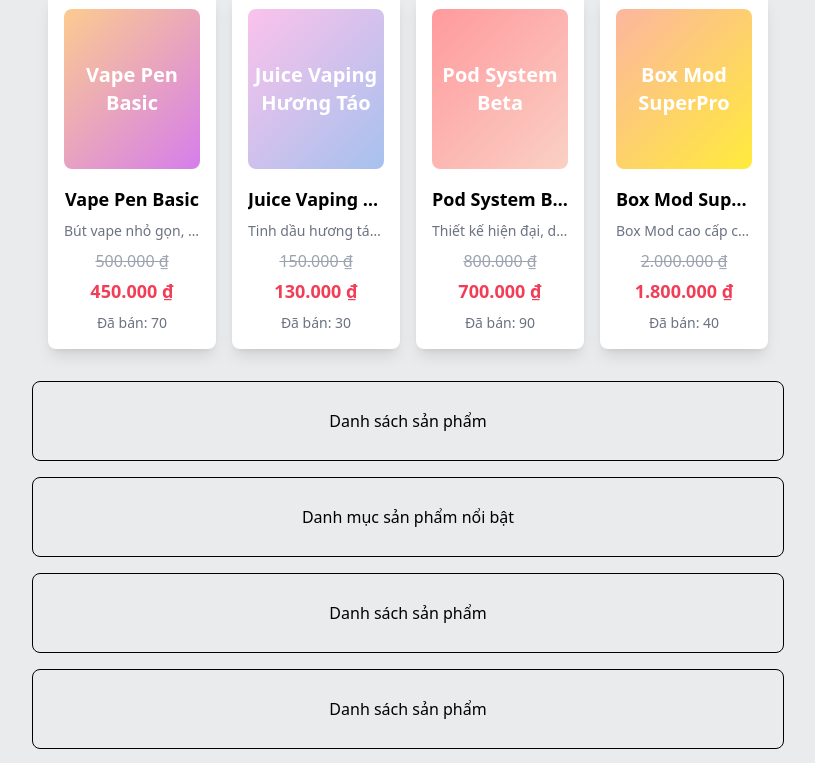
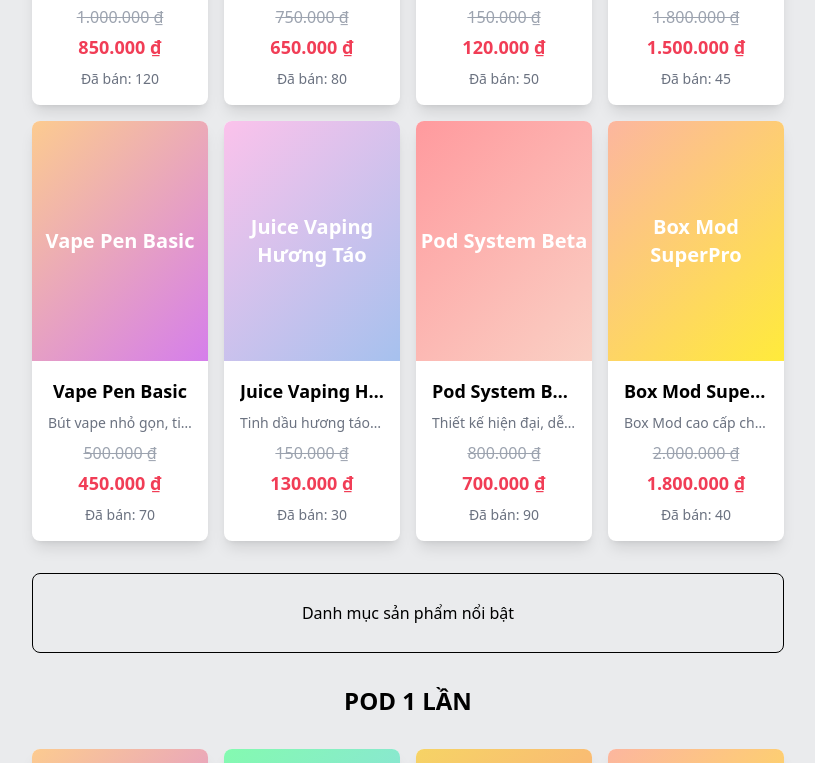
Before and after one commit to TruongKhanh23/thoidaivape, a Vue app: page / in a window 1280 px wide. Shown: the part 1250-2013 px from the top of the page, without its empty margins (232-1047 px from the left). Built offline with nearby package versions, Linux system fonts and the light colour scheme; the HTML template or start-up script is replaced by a standard one.

Commit message:
TDV-015: ProductList

```diff
--- a/src/components/Products/ProductList.vue
+++ b/src/components/Products/ProductList.vue
@@ -1,20 +1,22 @@
 <template>
-    <div class="p-4">
+  <div class="py-4">
+    <p class="text-center font-bold uppercase mb-8 text-2xl">{{ title }}</p>
     <div class="grid gap-4 sm:grid-cols-2 lg:grid-cols-4">
       <div
         v-for="product in products"
         :key="product.id"
-          class="bg-white rounded-lg shadow-lg p-4 cursor-pointer text-center"
+        class="bg-white rounded-lg shadow-lg cursor-pointer text-center"
         @click="goToProductDetails(product.id)"
       >
         <!-- Hình sản phẩm -->
         <div
           :style="{ background: product.image || getRandomGradient() }"
-            class="h-40 w-full rounded-lg mb-4 flex items-center justify-center text-white text-xl font-bold text-center"
+          class="h-60 w-full rounded-t-lg mb-4 flex items-center justify-center text-white text-xl font-bold text-center"
         >
           <span v-if="!product.image">{{ product.name }}</span>
         </div>
 
+        <div class="p-4 pt-0">
           <!-- Tên sản phẩm -->
           <h3 class="text-lg font-semibold mb-2 truncate">{{ product.name }}</h3>
 
@@ -25,130 +27,139 @@
           <p class="text-gray-400 line-through mb-1">{{ formatCurrency(product.price) }}</p>
 
           <!-- Giá ưu đãi -->
-          <p class="text-lg font-bold" :style="{ color: 'rgb(241, 61, 86)' }">{{ formatCurrency(product.discountedPrice) }}</p>
+          <p class="text-lg font-bold" :style="{ color: 'rgb(241, 61, 86)' }">
+            {{ formatCurrency(product.discountedPrice) }}
+          </p>
 
           <!-- Số lượng đã bán -->
           <p class="text-sm text-gray-500 mt-2">Đã bán: {{ product.sold }}</p>
         </div>
       </div>
     </div>
+  </div>
 </template>
 
 <script>
-  import { ref } from "vue";
-  import { useRouter } from "vue-router";
+import { ref } from 'vue'
+import { useRouter } from 'vue-router'
 
 export default {
-    name: "ProductList",
+  name: 'ProductList',
+  props: {
+    title: {
+      type: String,
+      default: '',
+    },
+  },
   setup() {
-      const router = useRouter();
+    const router = useRouter()
 
     // Danh sách các gradient màu đẹp
     const gradients = [
-        "linear-gradient(135deg, #f6d365 0%, #fda085 100%)",
-        "linear-gradient(135deg, #a1c4fd 0%, #c2e9fb 100%)",
-        "linear-gradient(135deg, #fbc2eb 0%, #a6c1ee 100%)",
-        "linear-gradient(135deg, #ff9a9e 0%, #fad0c4 100%)",
-        "linear-gradient(135deg, #fcb69f 0%, #ffeb3b 100%)",
-        "linear-gradient(135deg, #d4fc79 0%, #96e6a1 100%)",
-        "linear-gradient(135deg, #84fab0 0%, #8fd3f4 100%)",
-        "linear-gradient(135deg, #fccb90 0%, #d57eeb 100%)"
-      ];
+      'linear-gradient(135deg, #f6d365 0%, #fda085 100%)',
+      'linear-gradient(135deg, #a1c4fd 0%, #c2e9fb 100%)',
+      'linear-gradient(135deg, #fbc2eb 0%, #a6c1ee 100%)',
+      'linear-gradient(135deg, #ff9a9e 0%, #fad0c4 100%)',
+      'linear-gradient(135deg, #fcb69f 0%, #ffeb3b 100%)',
+      'linear-gradient(135deg, #d4fc79 0%, #96e6a1 100%)',
+      'linear-gradient(135deg, #84fab0 0%, #8fd3f4 100%)',
+      'linear-gradient(135deg, #fccb90 0%, #d57eeb 100%)',
+    ]
 
     // Dummy data cho danh sách sản phẩm
     const products = ref([
       {
         id: 1,
-          name: "Vape Kit Pro",
-          description: "Bộ sản phẩm Vape Kit chất lượng cao",
+        name: 'Vape Kit Pro',
+        description: 'Bộ sản phẩm Vape Kit chất lượng cao',
         price: 1000000,
         discountedPrice: 850000,
         sold: 120,
       },
       {
         id: 2,
-          name: "Pod System Alpha",
-          description: "Pod system nhỏ gọn, dễ mang theo",
+        name: 'Pod System Alpha',
+        description: 'Pod system nhỏ gọn, dễ mang theo',
         price: 750000,
         discountedPrice: 650000,
         sold: 80,
       },
       {
         id: 3,
-          name: "Juice Vaping Hương Dâu",
-          description: "Tinh dầu hương dâu cho trải nghiệm tuyệt vời",
+        name: 'Juice Vaping Hương Dâu',
+        description: 'Tinh dầu hương dâu cho trải nghiệm tuyệt vời',
         price: 150000,
         discountedPrice: 120000,
         sold: 50,
       },
       {
         id: 4,
-          name: "Box Mod MaxPower",
-          description: "Thiết bị Box Mod công suất cao",
+        name: 'Box Mod MaxPower',
+        description: 'Thiết bị Box Mod công suất cao',
         price: 1800000,
         discountedPrice: 1500000,
         sold: 45,
       },
       {
         id: 5,
-          name: "Vape Pen Basic",
-          description: "Bút vape nhỏ gọn, tiện dụng",
+        name: 'Vape Pen Basic',
+        description: 'Bút vape nhỏ gọn, tiện dụng',
         price: 500000,
         discountedPrice: 450000,
         sold: 70,
       },
       {
         id: 6,
-          name: "Juice Vaping Hương Táo",
-          description: "Tinh dầu hương táo cho trải nghiệm sảng khoái",
+        name: 'Juice Vaping Hương Táo',
+        description: 'Tinh dầu hương táo cho trải nghiệm sảng khoái',
         price: 150000,
         discountedPrice: 130000,
         sold: 30,
       },
       {
         id: 7,
-          name: "Pod System Beta",
-          description: "Thiết kế hiện đại, dễ sử dụng",
+        name: 'Pod System Beta',
+        description: 'Thiết kế hiện đại, dễ sử dụng',
         price: 800000,
         discountedPrice: 700000,
         sold: 90,
       },
       {
         id: 8,
-          name: "Box Mod SuperPro",
-          description: "Box Mod cao cấp cho người chuyên nghiệp",
+        name: 'Box Mod SuperPro',
+        description: 'Box Mod cao cấp cho người chuyên nghiệp',
         price: 2000000,
         discountedPrice: 1800000,
         sold: 40,
       },
-      ]);
+    ])
 
     // Hàm để lấy gradient ngẫu nhiên
     const getRandomGradient = () => {
-        return gradients[Math.floor(Math.random() * gradients.length)];
-      };
+      return gradients[Math.floor(Math.random() * gradients.length)]
+    }
 
     // Điều hướng đến trang chi tiết sản phẩm
     const goToProductDetails = (id) => {
-        router.push({ name: "productDetails", params: { id } });
-      };
+      router.push({ name: 'productDetails', params: { id } })
+    }
 
     // Định dạng giá tiền
     const formatCurrency = (amount) => {
-        return new Intl.NumberFormat("vi-VN", {
-          style: "currency",
-          currency: "VND",
-        }).format(amount);
-      };
+      return new Intl.NumberFormat('vi-VN', {
+        style: 'currency',
+        currency: 'VND',
+      }).format(amount)
+    }
 
     return {
       products,
       getRandomGradient,
       goToProductDetails,
       formatCurrency,
-      };
+    }
   },
-  };
+}
 </script>
 
 <style scoped>
--- a/src/views/HomeView.vue
+++ b/src/views/HomeView.vue
@@ -4,37 +4,20 @@
       class="flex flex-col items-center justify-center space-y-4 w-[100%] md:w-[100%] lg:w-[60%] px-2"
     >
       <Slider />
-      <ProductList />
-      <p
-        class="flex items-center justify-center min-h-[10vh] border border-[#000000] w-full rounded-lg"
-      >
-        Danh sách sản phẩm
-      </p>
+      <ProductList :title="'Ultra Sale'" />
       <p
         class="flex items-center justify-center min-h-[10vh] border border-[#000000] w-full rounded-lg"
       >
         Danh mục sản phẩm nổi bật
       </p>
-      <p
-        class="flex items-center justify-center min-h-[10vh] border border-[#000000] w-full rounded-lg"
-      >
-        Danh sách sản phẩm
-      </p>
-      <p
-        class="flex items-center justify-center min-h-[10vh] border border-[#000000] w-full rounded-lg"
-      >
-        Danh sách sản phẩm
-      </p>
+      <ProductList :title="'Pod 1 lần'" />
+      <ProductList :title="'Tinh dầu Salt Nicotine'" />
       <p
         class="flex items-center justify-center min-h-[10vh] border border-[#000000] w-full rounded-lg"
       >
         Chương trình giảm giá
       </p>
-      <p
-        class="flex items-center justify-center min-h-[10vh] border border-[#000000] w-full rounded-lg"
-      >
-        Danh sách sản phẩm
-      </p>
+      <ProductList :title="'Pod Mod'" />
       <p
         class="flex items-center justify-center min-h-[10vh] border border-[#000000] w-full rounded-lg"
       >
```
Lines whose indentation alone changed are shown as unchanged.
